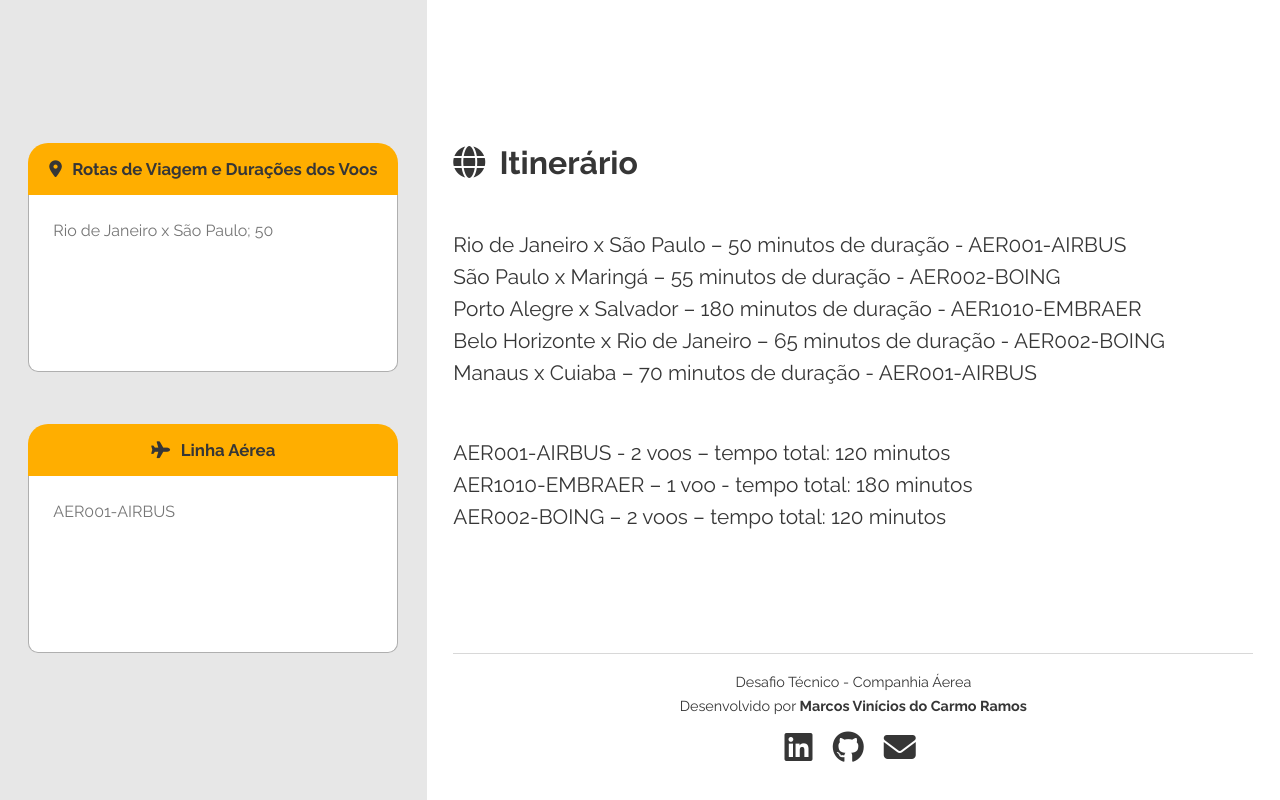
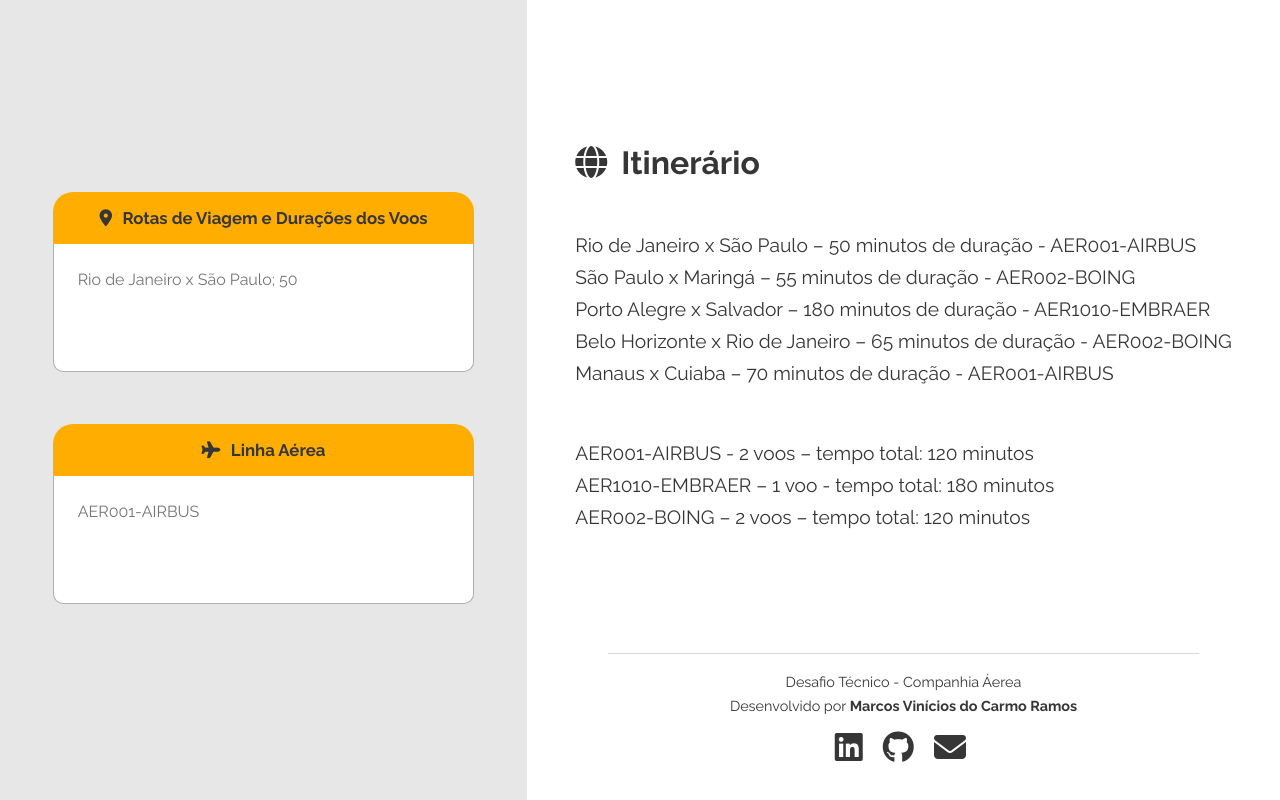
Before and after one commit to MarcosWolf/CompanhiaAerea, a plain HTML site: page index.html in a window 1280 px wide. Drawn offline with Linux system fonts and the light colour scheme.

Commit message:
(Fix) Correção na responsividade 1200px/1919px

```diff
--- a/css/style.css
+++ b/css/style.css
@@ -103,10 +103,17 @@ textarea:focus {
 }
 
 .footer {
-    text-align: center;
+
     color: var(--text-color);
     margin-bottom: 2rem;
     text-decoration: none;
+    text-align: center;
+}
+
+.footer-text {
+    display: flex;
+    flex-direction: column;
+    align-items: center;
 }
 
 .footer p {
@@ -416,7 +423,6 @@ textarea:focus {
 {
     .container {
         display: grid;
-        grid-template-columns: 1fr 2fr;
     }
 
     .left-content {
@@ -427,9 +433,36 @@ textarea:focus {
         font-size: .7rem;
     }
 
+    .wrapper {
+        width: 80%;
+    }
+
+    textarea-label {
+        width: 100%;
+    }
+
     textarea {
-        width: 20rem;
+        padding: 1.5rem;
+        box-sizing: border-box;
+        width: 100%;
     }
+
+    .right-content h1 {
+        font-size: 2rem;
+    }
+
+    .right-content p {
+        font-size: 1.2rem;
+    }
+
+    .footer p {
+        font-size: .9rem;
+    }
+
+    .footer hr {
+        width: 90%;
+    }
+
 
 }
 
--- a/index.html
+++ b/index.html
@@ -54,12 +54,16 @@
             </div>
 
             <div class="footer">
+                <div class="footer-text">
                     <hr>
                     <p>Desafio Técnico - Companhia Áerea<p>
                     <p>Desenvolvido por <strong>Marcos Vinícios do Carmo Ramos</strong></p>
+                </div>
+                <div class="footer-links">
                     <a href="https://linkedin.com/in/marcoswolf/" target="_blank"><i class="fa-brands fa-linkedin"></i></a>
                     <a href="https://github.com/marcoswolf/" target="_blank"><i class="fa-brands fa-github"></i></a>
                     <a href="mailto:contato@marcoswolf.com.br"><i class="fa-solid fa-envelope"></i></a>
+                </div>
             </div>
         </div>
     </div>
```
Lines whose indentation alone changed are shown as unchanged.
